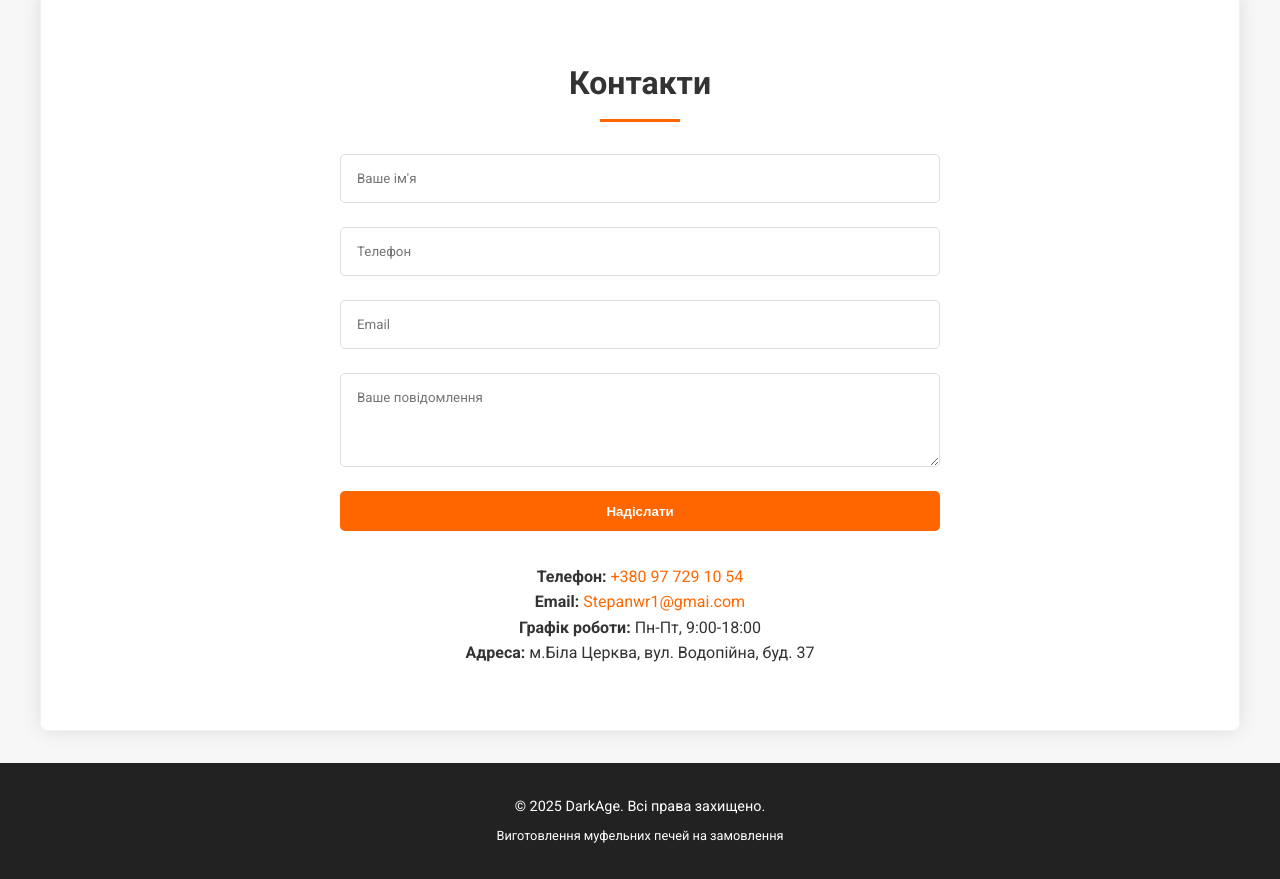
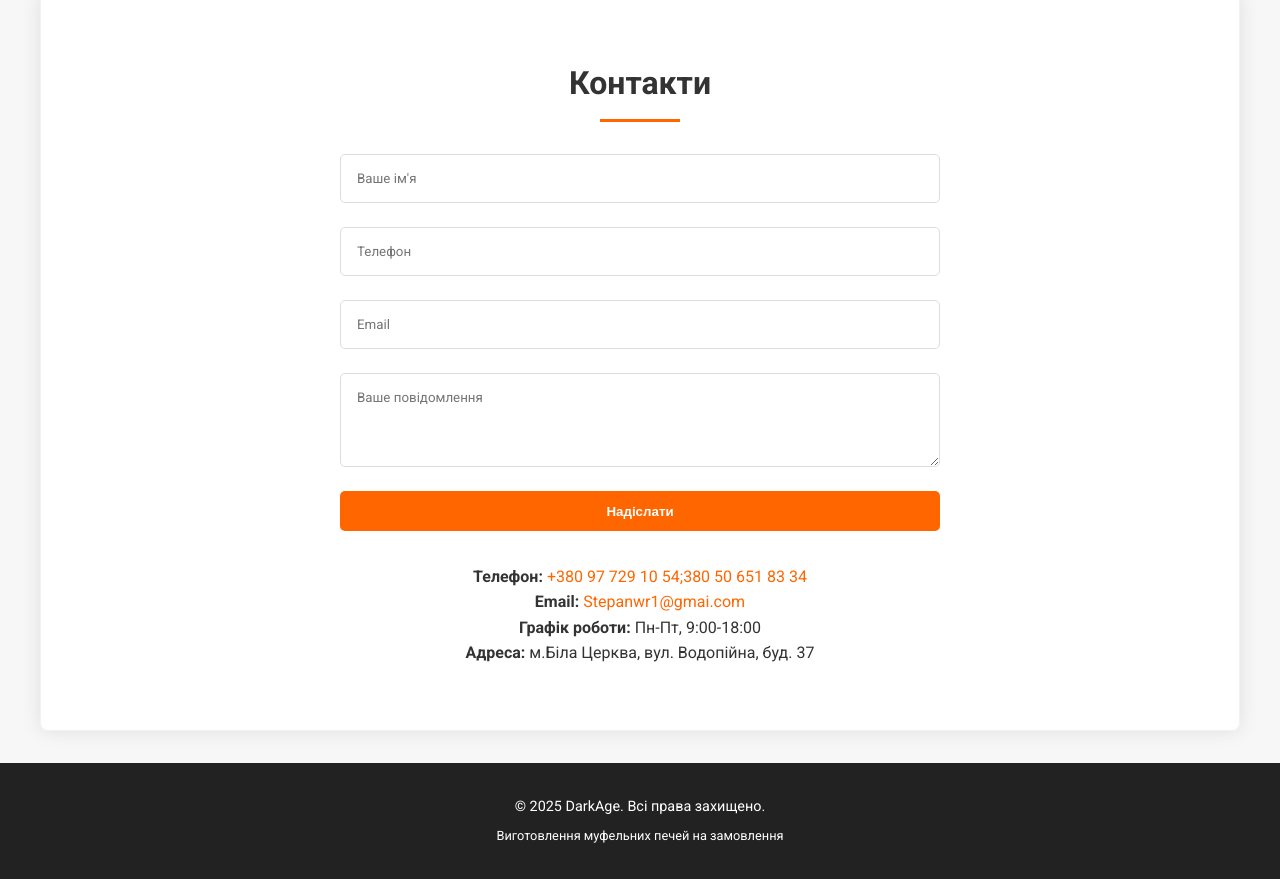
Before and after one commit to DarkAGE17/mufel-pechi, a plain HTML site: page index.html in a window 1280 px wide. Shown: the part 3056-3935 px from the top of the page. Drawn offline with Linux system fonts and the light colour scheme.

Commit message:
index.html

```diff
--- a/index.html
+++ b/index.html
@@ -409,7 +409,7 @@
     </form>
 
     <div style="text-align: center; margin-top: 2rem;">
-      <p><strong>Телефон:</strong> <a href="tel:+380977291054 ;+380506518334 " style="color: #ff6600; text-decoration: none;">+380 97 729 10 54</a></p>
+      <p><strong>Телефон:</strong> <a href="tel:+380977291054;+380506518334 " style="color: #ff6600; text-decoration: none;">+380 97 729 10 54;380 50 651 83 34</a></p>
       <p><strong>Email:</strong> <a href="mailto:Stepanwr1@gmai.com" style="color: #ff6600; text-decoration: none;">Stepanwr1@gmai.com</a></p>
       <p><strong>Графік роботи:</strong> Пн-Пт, 9:00-18:00</p>
       <p><strong>Адреса:</strong> м.Біла Церква, вул. Водопійна, буд. 37</p>
```
